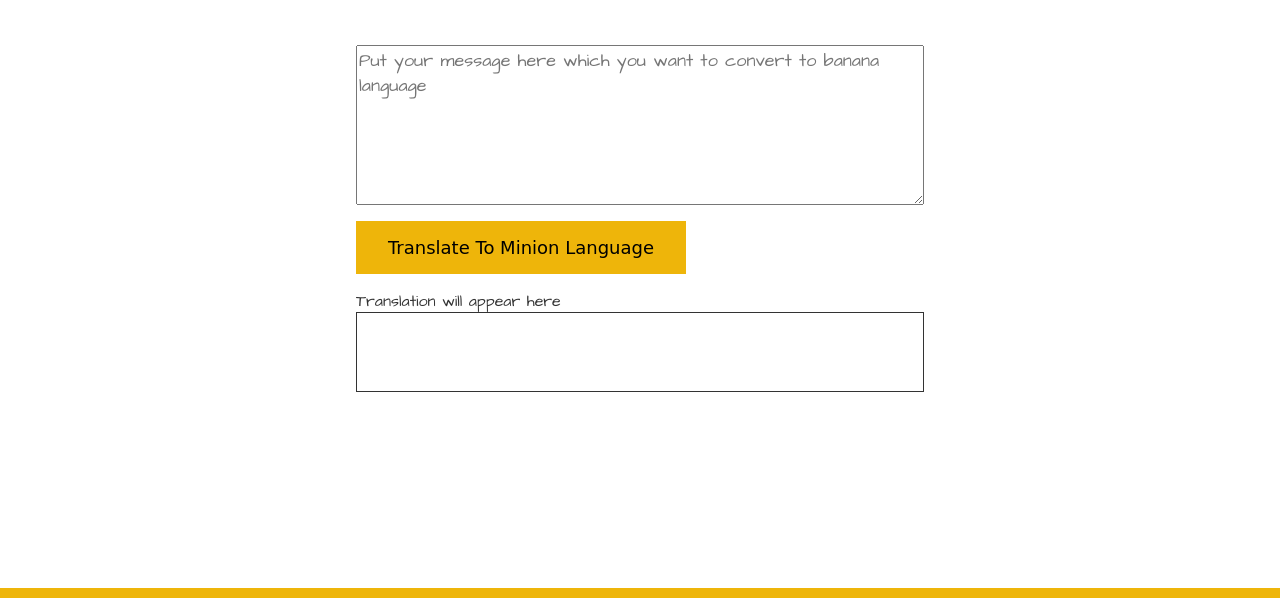
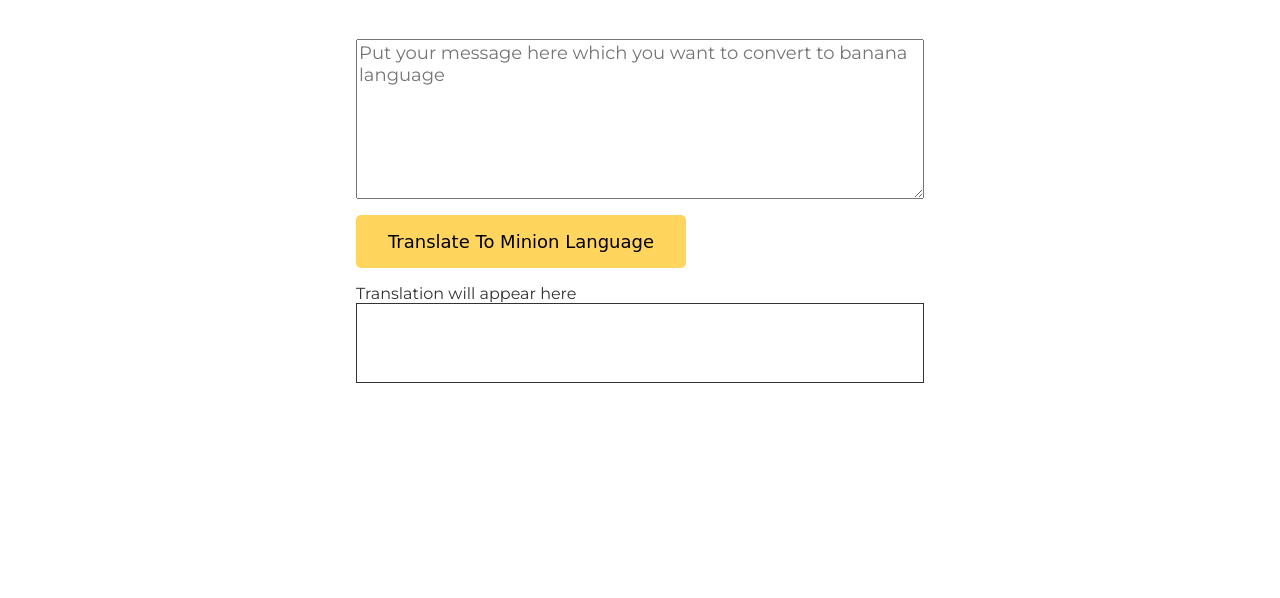
Before and after one commit to dhruvin25799/minion_talk, a plain HTML site: page index.html in a window 1280 px wide. Shown: the part 80-678 px from the top of the page. Drawn offline with Linux system fonts and the light colour scheme.

Commit message:
Changed style colors and added hover for button

```diff
--- a/styles/styles.css
+++ b/styles/styles.css
@@ -1,18 +1,17 @@
-@import url('https://fonts.googleapis.com/css2?family=Architects+Daughter&display=swap');
-
+@import url('https://fonts.googleapis.com/css2?family=Montserrat&display=swap');
 * {
     box-sizing: border-box;
 }
 
 :root {
-    --primary: #eeb50a;
+    --primary: #ffd55e;
     --black: #333333;
-    --width-break:600px
+    --width-break: 600px
 }
 
 body {
     margin: 0;
-    font-family: 'Architects Daughter', cursive;
+    font-family: 'Montserrat', sans-serif;
     color: #333333;
 }
 
@@ -42,17 +41,22 @@
     border: none;
     margin: 1rem 0rem;
     padding: 1rem 2rem;
+    border-radius: 5px;
     font-family: 'Kalam', cursive;
     font-size: large;
 }
 
+button:hover {
+    background-color: #0c457a;
+    color: white;
+}
 
 #translate-output {
     box-sizing: border-box;
     width: 100%;
     min-height: 10vh;
     max-height: 20vh;
-    overflow:scroll;
+    overflow: scroll;
     border: 1px solid var(--black);
 }
 
```
